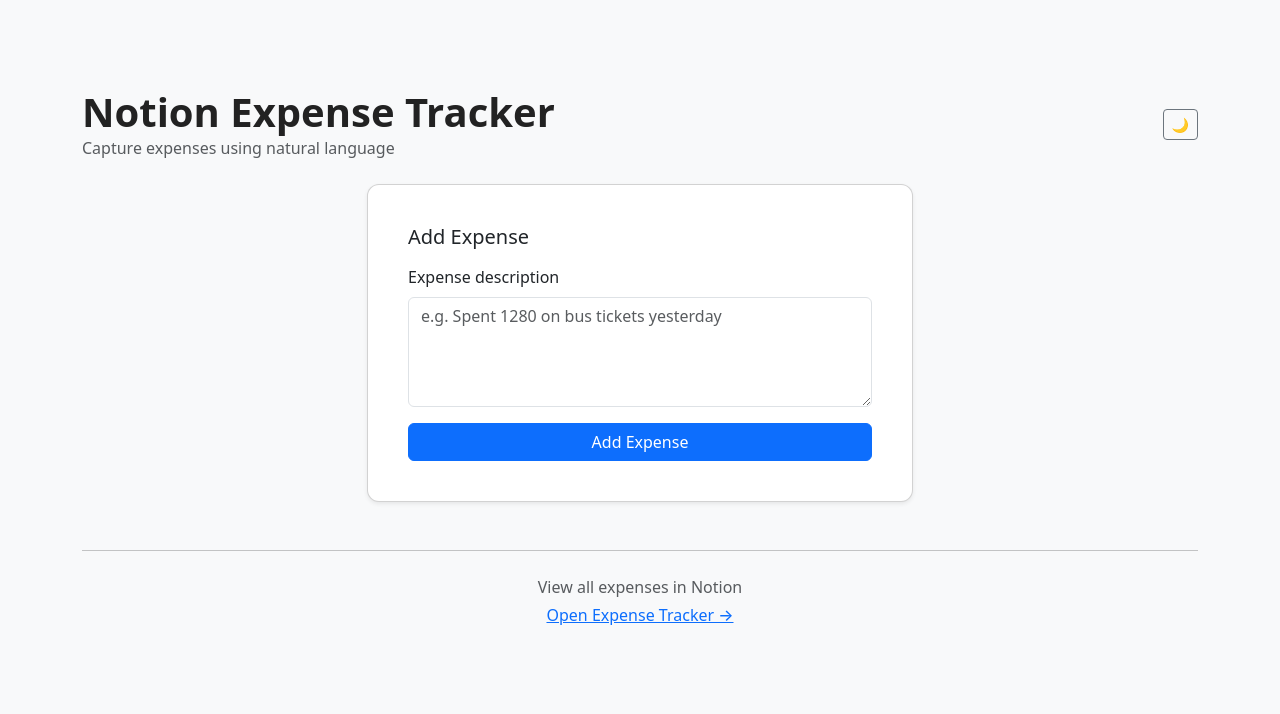
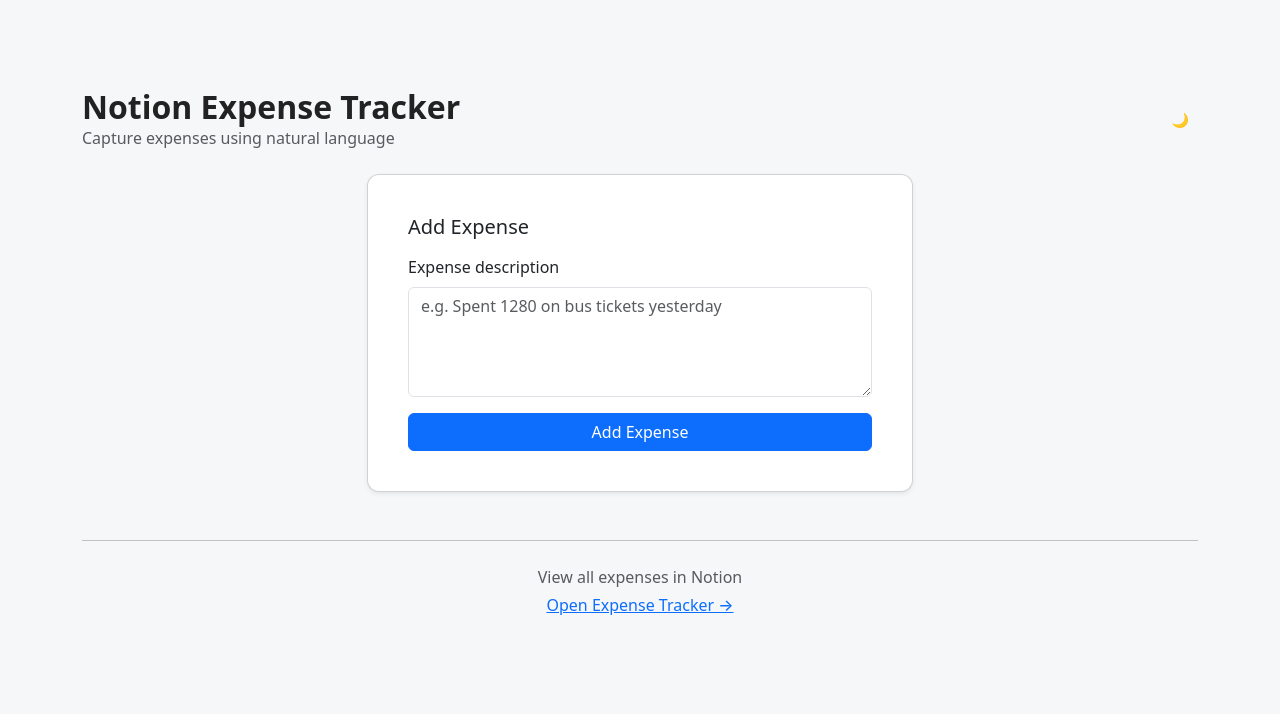
Before and after one commit to ruthvik-ch/notion-expense-tracker, a Flask app: page / in a window 1280 px wide. Shown: the top 714 px of the page. Run offline with Flask 3, Linux system fonts and the light colour scheme.

Commit message:
theme updates

```diff
--- a/app/static/css/style.css
+++ b/app/static/css/style.css
@@ -7,7 +7,32 @@ body {
     font-family: system-ui, -apple-system, BlinkMacSystemFont, "Segoe UI", sans-serif;
     background: #f6f7f9;
     margin: 0;
-    padding: 40px;
+    padding: 20px;
+    color: #222;
+    transition: background-color 0.3s ease, color 0.3s ease;
+}
+
+@media (min-width: 768px) {
+    body {
+        padding: 40px;
+    }
+}
+
+/* Dark mode */
+@media (prefers-color-scheme: dark) {
+    body {
+        background: #1a1a1a;
+        color: #e0e0e0;
+    }
+}
+
+html[data-bs-theme="dark"] body {
+    background: #1a1a1a;
+    color: #e0e0e0;
+}
+
+html[data-bs-theme="light"] body {
+    background: #f6f7f9;
     color: #222;
 }
 
@@ -16,41 +41,93 @@ body {
     max-width: 600px;
     margin: auto;
     background: #ffffff;
-    padding: 24px;
+    padding: 16px;
     border-radius: 12px;
     box-shadow: 0 8px 24px rgba(0, 0, 0, 0.08);
+    transition: background-color 0.3s ease, color 0.3s ease, box-shadow 0.3s ease;
+}
+
+@media (min-width: 768px) {
+    .card {
+        padding: 24px;
+    }
+}
+
+html[data-bs-theme="dark"] .card {
+    background: #2d2d2d;
+    color: #e0e0e0;
+    box-shadow: 0 8px 24px rgba(0, 0, 0, 0.4);
 }
 
 h2 {
     margin-top: 0;
+    transition: color 0.3s ease;
+    font-size: 1.1rem;
+}
+
+@media (min-width: 768px) {
+    h2 {
+        font-size: 1.25rem;
+    }
 }
 
 /* Input */
 textarea {
     width: 100%;
-    height: 110px;
-    padding: 12px;
-    font-size: 16px;
+    height: 100px;
+    padding: 10px;
+    font-size: 14px;
     margin-bottom: 12px;
     border-radius: 8px;
     border: 1px solid #ccc;
     resize: vertical;
+    background: #ffffff;
+    color: #222;
+    transition: background-color 0.3s ease, color 0.3s ease, border-color 0.3s ease;
+}
+
+@media (min-width: 768px) {
+    textarea {
+        height: 110px;
+        padding: 12px;
+        font-size: 16px;
+    }
+}
+
+html[data-bs-theme="dark"] textarea {
+    background: #3a3a3a;
+    color: #e0e0e0;
+    border-color: #555;
 }
 
 textarea:focus {
     outline: none;
     border-color: #4f46e5;
+    box-shadow: 0 0 0 2px rgba(79, 70, 229, 0.1);
+}
+
+html[data-bs-theme="dark"] textarea:focus {
+    border-color: #6366f1;
+    box-shadow: 0 0 0 2px rgba(99, 102, 241, 0.2);
 }
 
 /* Button */
 button {
-    padding: 10px 18px;
-    font-size: 16px;
+    padding: 8px 14px;
+    font-size: 14px;
     border-radius: 8px;
     border: none;
     background: #4f46e5;
     color: white;
     cursor: pointer;
+    transition: background-color 0.3s ease;
+}
+
+@media (min-width: 768px) {
+    button {
+        padding: 10px 18px;
+        font-size: 16px;
+    }
 }
 
 button:hover {
@@ -71,8 +148,16 @@ button:disabled {
     color: #15803d;
 }
 
+html[data-bs-theme="dark"] .success {
+    color: #4ade80;
+}
+
 .error {
     color: #b91c1c;
+}
+
+html[data-bs-theme="dark"] .error {
+    color: #f87171;
 }
 
 pre {
@@ -80,4 +165,24 @@ pre {
     padding: 12px;
     border-radius: 8px;
     overflow-x: auto;
+    color: #222;
+    transition: background-color 0.3s ease, color 0.3s ease;
 }
+
+html[data-bs-theme="dark"] pre {
+    background: #3a3a3a;
+    color: #e0e0e0;
+}
+
+/* Link styling */
+a {
+    transition: color 0.3s ease;
+}
+
+html[data-bs-theme="dark"] a {
+    color: #93c5fd;
+}
+
+html[data-bs-theme="dark"] a:hover {
+    color: #bfdbfe;
+}
--- a/app/templates/index.html
+++ b/app/templates/index.html
@@ -18,37 +18,31 @@
     />
   </head>
 
-<body class="bg-light">
-
-<main class="container py-5">
-
+  <body>
+    <main class="container py-3 py-md-5">
       <!-- Header -->
-    <header class="d-flex justify-content-between align-items-center mb-4">
+      <header class="d-flex justify-content-between align-items-center mb-3 mb-md-4 flex-wrap gap-2">
         <div>
-            <h1 class="fw-bold mb-0">Notion Expense Tracker</h1>
-            <p class="text-muted mb-0">
-                Capture expenses using natural language
-            </p>
+          <h1 class="fw-bold mb-0" style="font-size: clamp(1.5rem, 5vw, 2rem);">Notion Expense Tracker</h1>
+          <p class="text-muted mb-0" style="font-size: clamp(0.85rem, 2vw, 1rem);">Capture expenses using natural language</p>
         </div>
 
         <!-- Theme Toggle -->
-        <button
+        <a
           id="theme-toggle"
-            class="btn btn-outline-secondary btn-sm"
+          class="btn btn-sm"
           type="button"
           aria-label="Toggle dark mode"
         >
           🌙
-        </button>
+      </a>
       </header>
 
       <!-- Expense Entry -->
       <section class="row justify-content-center">
-        <div class="col-md-8 col-lg-6">
-
+        <div class="col-12 col-md-8 col-lg-6">
           <div class="card shadow-sm">
             <div class="card-body">
-
               <h2 class="h5 mb-3">Add Expense</h2>
 
               <form onsubmit="return false;">
@@ -76,31 +70,22 @@
                   </button>
                 </div>
               </form>
-
             </div>
           </div>
-
         </div>
       </section>
 
       <!-- Status / Feedback -->
-    <section class="row justify-content-center mt-4">
-        <div class="col-md-8 col-lg-6">
-            <div
-                id="status"
-                class="alert d-none"
-                role="alert"
-            ></div>
+      <section class="row justify-content-center mt-3 mt-md-4">
+        <div class="col-12 col-md-8 col-lg-6">
+          <div id="status" class="alert d-none" role="alert"></div>
         </div>
       </section>
 
-
-    <hr class="my-4" />
+      <hr class="my-3 my-md-4" />
 
       <section class="text-center">
-    <p class="text-muted mb-1">
-        View all expenses in Notion
-    </p>
+        <p class="text-muted mb-1" style="font-size: clamp(0.85rem, 2vw, 1rem);">View all expenses in Notion</p>
 
         <a
           href="https://sticky-muenster-961.notion.site/Expense-Tracker-Rk-2d9a381d3e0580239c83dfc6e56617b0"
@@ -111,11 +96,11 @@
           Open Expense Tracker →
         </a>
       </section>
-
     </main>
 
+    <!-- Bootstrap JS -->
+    <script src="https://cdn.jsdelivr.net/npm/bootstrap@5.3.3/dist/js/bootstrap.bundle.min.js"></script>
     <!-- Main JS -->
     <script src="{{ url_for('static', filename='main.js') }}"></script>
-
   </body>
 </html>
```
Lines whose indentation alone changed are shown as unchanged.
